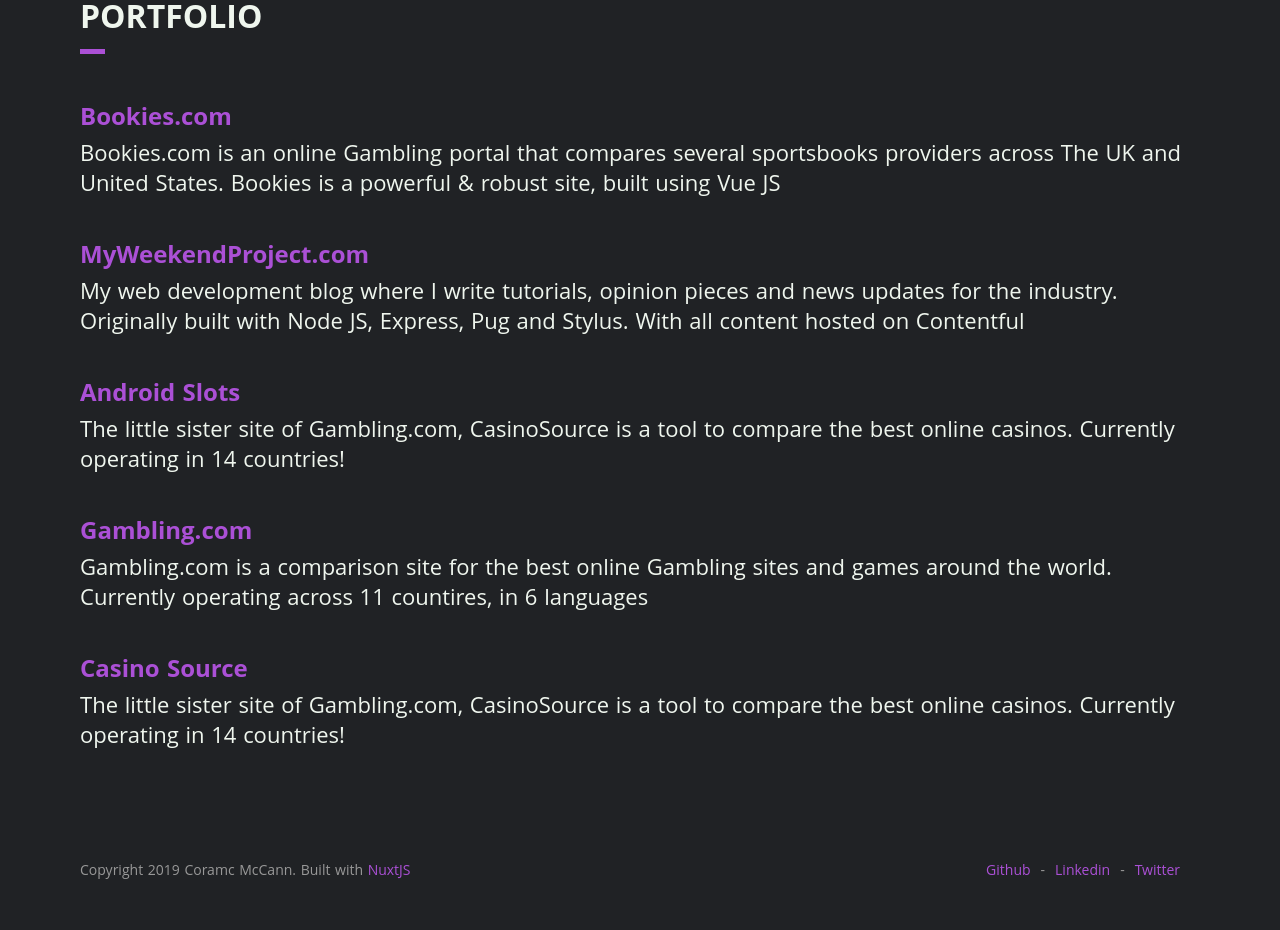
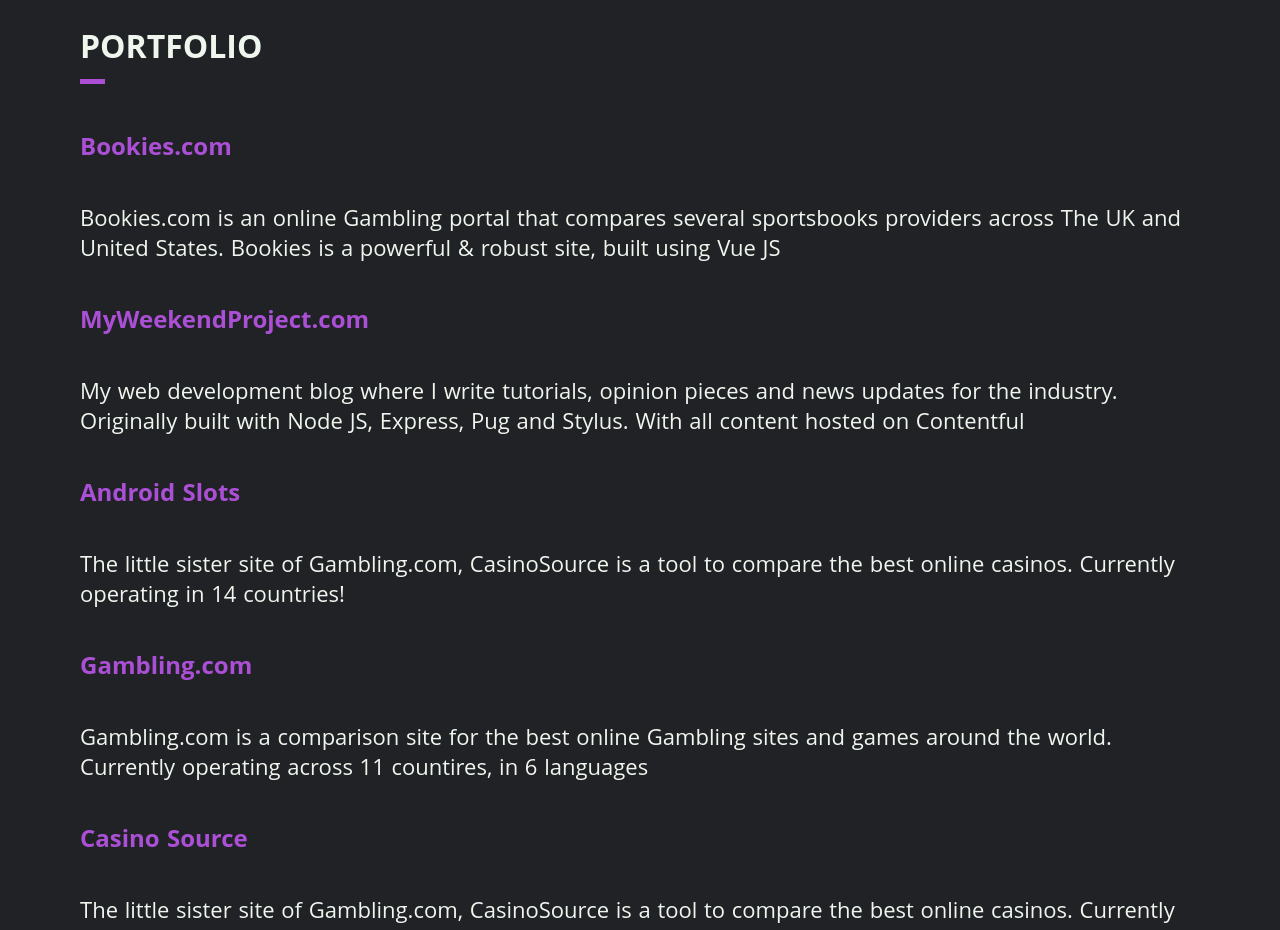
Before and after one commit to mccannsean421/nuxt-personal-website, a Nuxt app: page /portfolio in a window 1280 px wide. Shown: the part 100-1030 px from the top of the page. Built offline with nearby package versions, Linux system fonts and the light colour scheme.

Commit message:
testing that PWA boiiii

```diff
--- /dev/null
+++ b/assets/main.css
@@ -0,0 +1,52 @@
+.bounce-enter-active {
+    animation: bounce-in .8s;
+}
+
+.bounce-leave-active {
+    animation: bounce-out .5s;
+}
+
+.fwesda-enter-active {
+    animation: fwesda-in .5s;
+}
+
+.fwesda-leave-active {
+    animation: fwesda-out .5s;
+}
+
+.page-enter-active, .page-leave-active {
+    transition: opacity .5s
+}
+
+.page-enter, .page-leave-active {
+opacity: 0
+}
+
+@keyframes fwesda-in {
+    0% {
+        transform: skewX(30deg) translateX(-100%);
+    }
+    100% {
+        transfrom: skewX(0deg) translateX(100%)
+    }
+}
+
+@keyframes fwesda-out {
+    0% {
+        transform: skewX(-30deg) translateX(0%);
+    }
+    100% {
+        transfrom: skewX(0deg) translateX(-100%)
+    }
+}
+
+@keyframes bounce-in {
+    0% { transform: scale(0) }
+    50% { transform: scale(1.2) }
+    100% { transform: scale(1) }
+}
+@keyframes bounce-out {
+    0% { transform: scale(1) }
+    50% { transform: scale(1.2) }
+    100% { transform: scale(0) }
+}
--- a/components/footer.vue
+++ b/components/footer.vue
@@ -25,11 +25,10 @@
 <style scoped>
     footer {
         color: #989898;
-        height: 80px;
         align-items: center;
         text-align: center;
-
         font-size: 12px;
+        padding-bottom: 15px;
     }
 
     a {
@@ -45,8 +44,6 @@
         padding: 0px 10px;
     }
 
-
-
     .social-links > ul > li:last-child:after {
         content: '';
     }
@@ -58,7 +55,7 @@
             display: grid;
             text-align: left;
             font-size: 14px;
-            padding: 40px 0px;
+            padding-bottom: 0px;
         }
         .social-links {
             display: grid;
--- a/components/navigation.vue
+++ b/components/navigation.vue
@@ -81,9 +81,9 @@
     .global-navigation {
         display: grid;
         grid-template-columns: auto 1fr;
+        align-items: center;
+        padding: 15px 0px;
     }
-
-
 
     .home-logo {
         display: grid;
@@ -108,8 +108,8 @@
     }
 
     .hamburger > button > .icon {
-        height: 40px;
-        width: 40px;
+        height: auto;
+        width: 30px;
     }
 
     .icon--close {
@@ -118,6 +118,7 @@
 
     .menu-open > .icon--hamburger {
         display: none;
+
     }
 
     .menu-open > .icon--close {
@@ -168,6 +169,8 @@
             position: sticky;
             top: 0;
             background-color: var(--shark);
+            margin: 0px -15px;
+            padding: 0px 15px;
         }
 
         .nav-underline {
--- a/layouts/default.vue
+++ b/layouts/default.vue
@@ -104,7 +104,7 @@
 }
 
 h2 {
-  margin: 0px 0px 5px 0px;
+  margin: 0px 0px 40px 0px;
   color: var(--primary-color);
 }
 
--- a/nuxt.config.js
+++ b/nuxt.config.js
@@ -32,6 +32,7 @@
   ** Global CSS
   */
   css: [
+    '~/assets/main.css'
   ],
 
   /*
--- a/pages/about.vue
+++ b/pages/about.vue
@@ -93,7 +93,10 @@
                     name: 'description',
                     content: 'Hey there! I’m Cormac McCann, a front-end web develepor who makes first class web experiences.' }
             ]
-        }
+        },
+        transition: {
+            name: 'bounce',
+        },
     }
 </script>
 
--- a/pages/contact.vue
+++ b/pages/contact.vue
@@ -25,7 +25,10 @@
   },
   components: {
     ContactForm,
-  }
+  },
+  transition: {
+    name: 'bounce',
+  },
 }
 </script>
 
--- a/pages/index.vue
+++ b/pages/index.vue
@@ -22,6 +22,9 @@
               name: 'description',
               content: "My name Cormac and I'm a front-end web developer living and working in Dublin, Ireland" }
       ]
+  },
+  transition: {
+    name: 'bounce',
   },
 }
 </script>
--- a/pages/portfolio.vue
+++ b/pages/portfolio.vue
@@ -7,7 +7,11 @@
 
         <!-- Bookies -->
         <div class="content-block">
-            <h2>Bookies.com</h2>
+            <h2>
+                <a href="https://www.bookies.com" rel="nofollow">
+                    Bookies.com
+                </a>
+            </h2>
 
             <div class="para-container">
                 <p>
@@ -20,7 +24,11 @@
 
         <!-- MWP -->
         <div class="content-block">
-            <h2>MyWeekendProject.com</h2>
+            <h2>
+                <a href="https://www.myweekendproject.com" rel="nofollow">
+                    MyWeekendProject.com
+                </a>
+            </h2>
 
             <div class="para-container">
                 <p>
@@ -33,7 +41,11 @@
 
         <!-- MWP -->
         <div class="content-block">
-            <h2>Android Slots</h2>
+            <h2>
+                <a href="https://www.androidslots.co.uk" rel="nofollow">
+                    Android Slots
+                </a>
+            </h2>
 
             <div class="para-container">
                 <p>
@@ -45,7 +57,11 @@
 
         <!-- MWP -->
         <div class="content-block">
-            <h2>Gambling.com</h2>
+            <h2>
+                <a href="https://www.gambling.com" rel="nofollow">
+                    Gambling.com
+                </a>
+            </h2>
 
             <div class="para-container">
                 <p>
@@ -58,7 +74,11 @@
 
         <!-- MWP -->
         <div class="content-block">
-            <h2>Casino Source</h2>
+            <h2>
+                <a href="https://www.casinosource.co.uk" rel="nofollow">
+                    Casino Source
+                </a>
+            </h2>
 
             <div class="para-container">
                 <p>
@@ -82,10 +102,14 @@
                 name: 'description',
                 content: 'Some of my personal and professional projects.' }
         ]
-    }
+    },
+
+    transition: 'bounce',
 }
 </script>
 
-<style>
-
+<style scoped>
+    h2 > a {
+        color: var(--primary-color);
+    }
 </style>
--- a/pages/resume.vue
+++ b/pages/resume.vue
@@ -88,7 +88,10 @@
                     name: 'description',
                     content: 'My Resume, a sumarry of my professional experience as a front end web developer.' }
             ]
-        }
+        },
+  transition: {
+    name: 'bounce',
+  },
 }
 </script>
 
```
Also changed, not shown: static/hamburger.svg.
